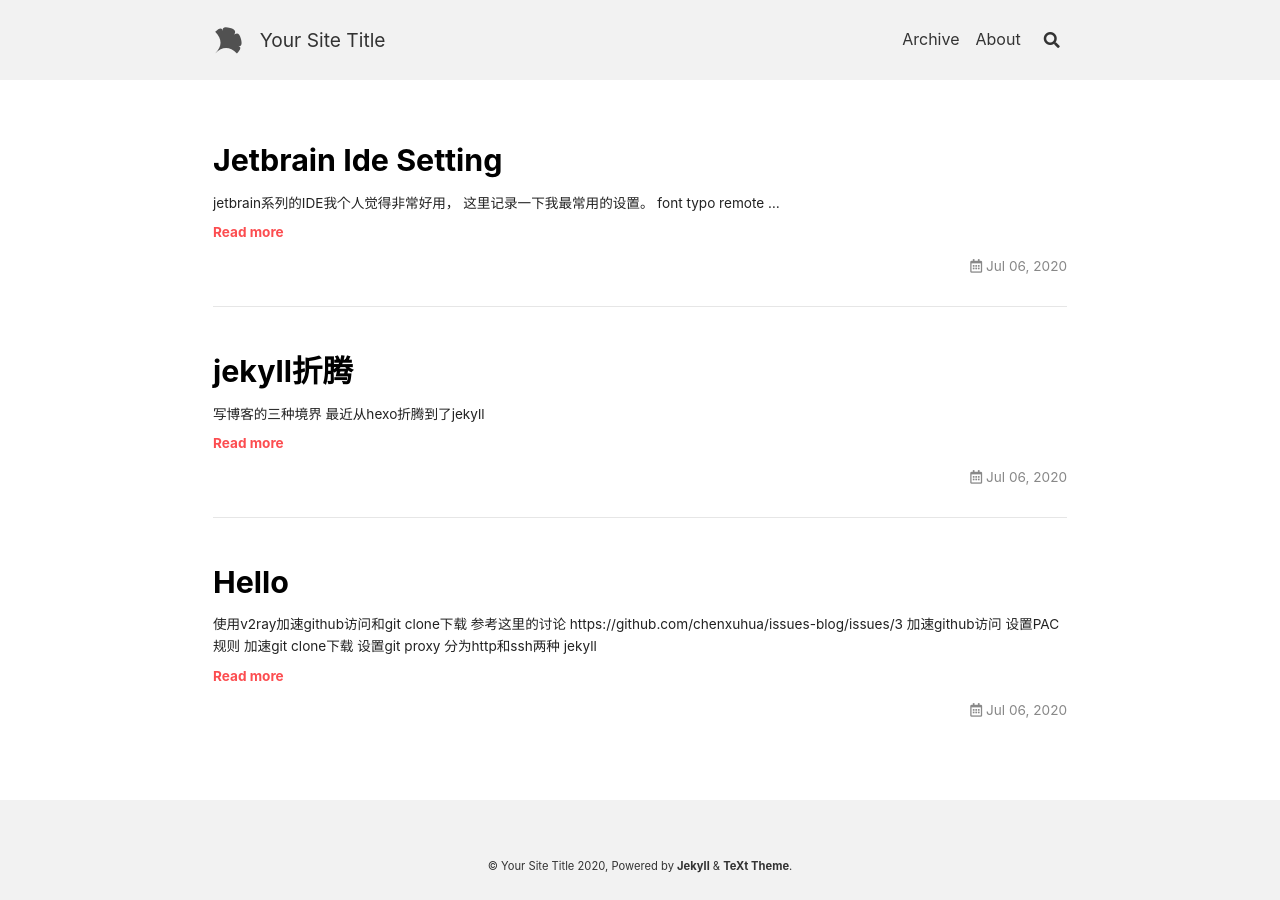
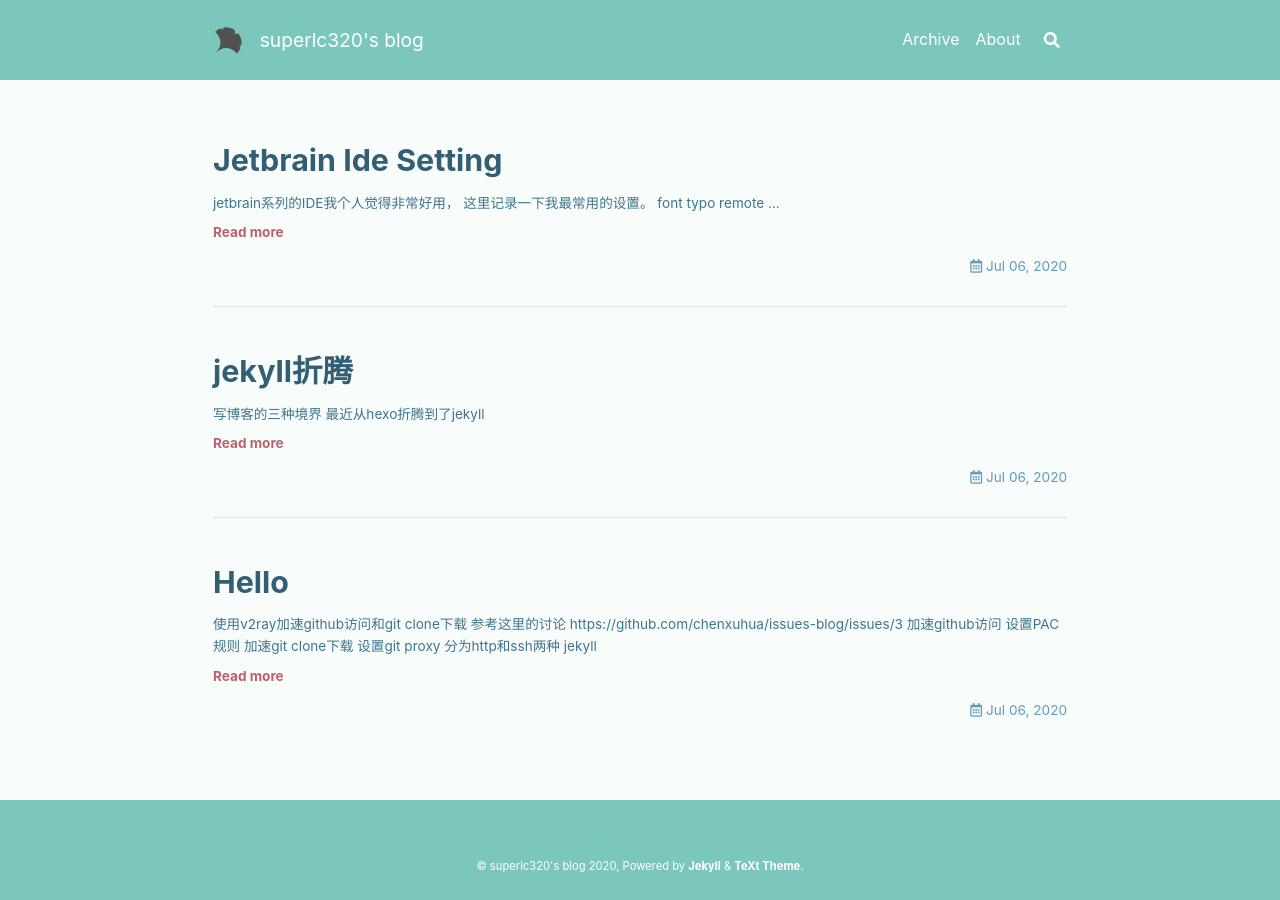
Before and after one commit to superlc320/superlc320.github.io, a Jekyll site: the page built from index.html, in a window 1280 px wide. Built offline with Jekyll 4.4.1, drawn with Linux system fonts in a browser that asks for light colours; nearby versions of some CDN libraries; the list of posts is cut into pages by our own code.

Commit message:
update blog setting

```diff
--- a/_config.yml
+++ b/_config.yml
@@ -16,13 +16,13 @@
 
 ## => Site Settings
 ##############################
-text_skin: default # "default" (default), "dark", "forest", "ocean", "chocolate", "orange"
-highlight_theme: default # "default" (default), "tomorrow", "tomorrow-night", "tomorrow-night-eighties", "tomorrow-night-blue", "tomorrow-night-bright"
+text_skin: forest # "default" (default), "dark", "forest", "ocean", "chocolate", "orange"
+highlight_theme: tomorrow-night-eighties # "default" (default), "tomorrow", "tomorrow-night", "tomorrow-night-eighties", "tomorrow-night-blue", "tomorrow-night-bright"
 url     : # the base hostname & protocol for your site e.g. https://www.someone.com
 baseurl : # does not include hostname
-title   : Your Site Title
+title   : superlc320's blog
 description: > # this means to ignore newlines until "Language & timezone"
-  Your Site Description
+  pursuing the art of coding
 
 
 ## => Language and Timezone
@@ -35,7 +35,7 @@ timezone: # see https://en.wikipedia.org/wiki/List_of_tz_database_time_zones for
 ##############################
 author:
   type      : # "person" (default), "organization"
-  name      : Your Name
+  name      : superlc320
   url       :
   avatar    : # path or url of avatar image (square)
   bio       : I am an amazing person.
```
Also changed, not shown: 1 other file.
